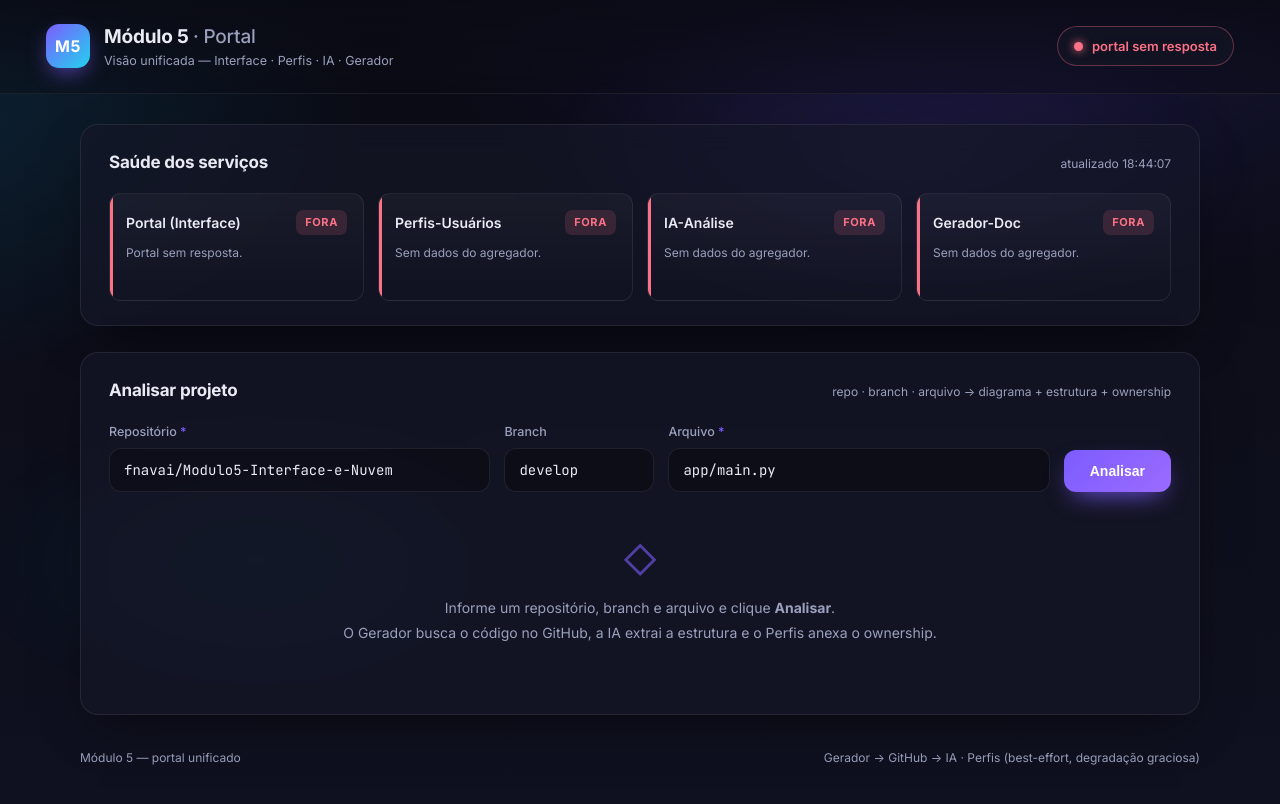
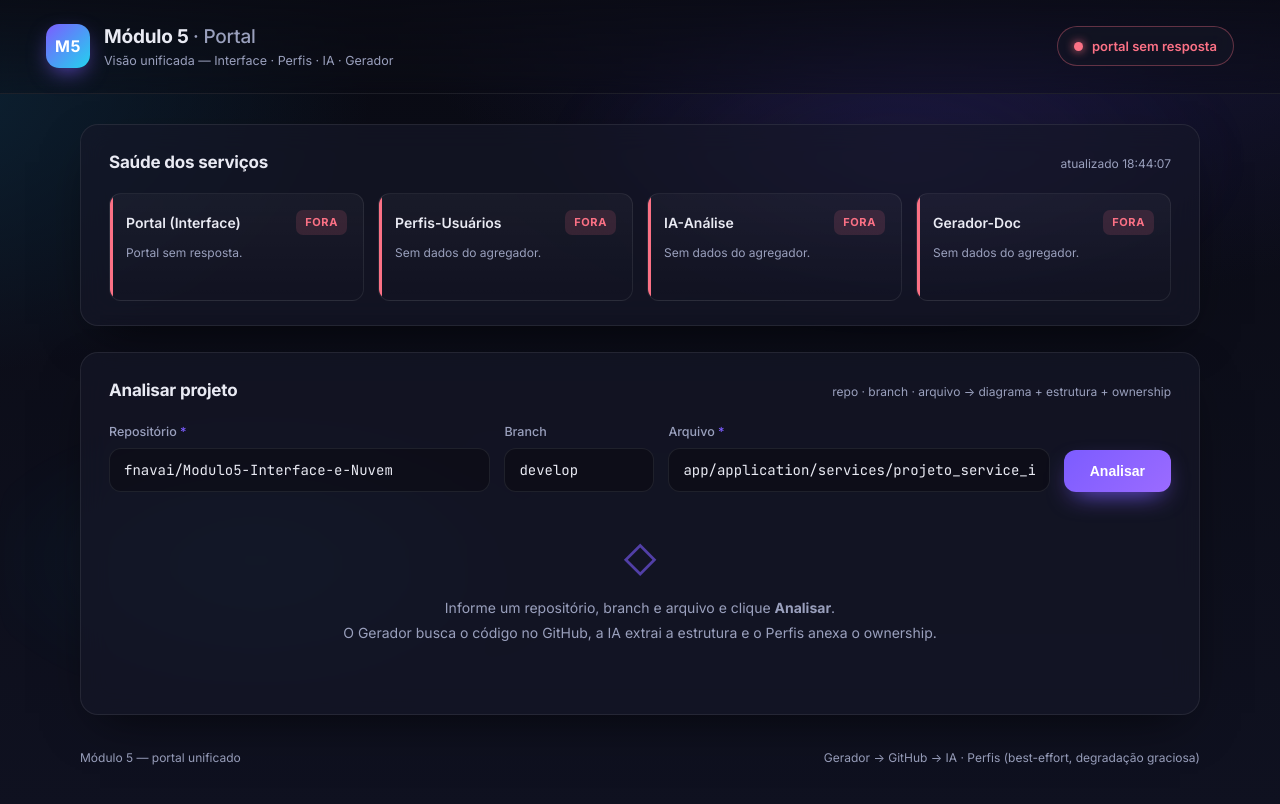
Before and after one commit to fnavai/Modulo5-Interface-e-Nuvem, a plain HTML site: page frontend/index.html in a window 1280 px wide. Drawn offline with Linux system fonts and the light colour scheme; files that its build step writes are made by us from their sources; no server answers; files whose address does not match are found by name.

Commit message:
fix(ui): default do campo     arquivo aponta p/ arquivo existente (corrige 404 no 1o Analisar)

```diff
--- a/frontend/index.html
+++ b/frontend/index.html
@@ -57,8 +57,8 @@
         </div>
         <div class="field">
           <label for="caminho">Arquivo <span class="req">*</span></label>
-          <input id="caminho" name="caminho" placeholder="app/main.py"
-                 value="app/main.py" required />
+          <input id="caminho" name="caminho" placeholder="caminho/do/arquivo.py"
+                 value="app/application/services/projeto_service_impl.py" required />
         </div>
         <button id="submit" type="submit" class="btn">
           <span class="btn__txt">Analisar</span>
```
